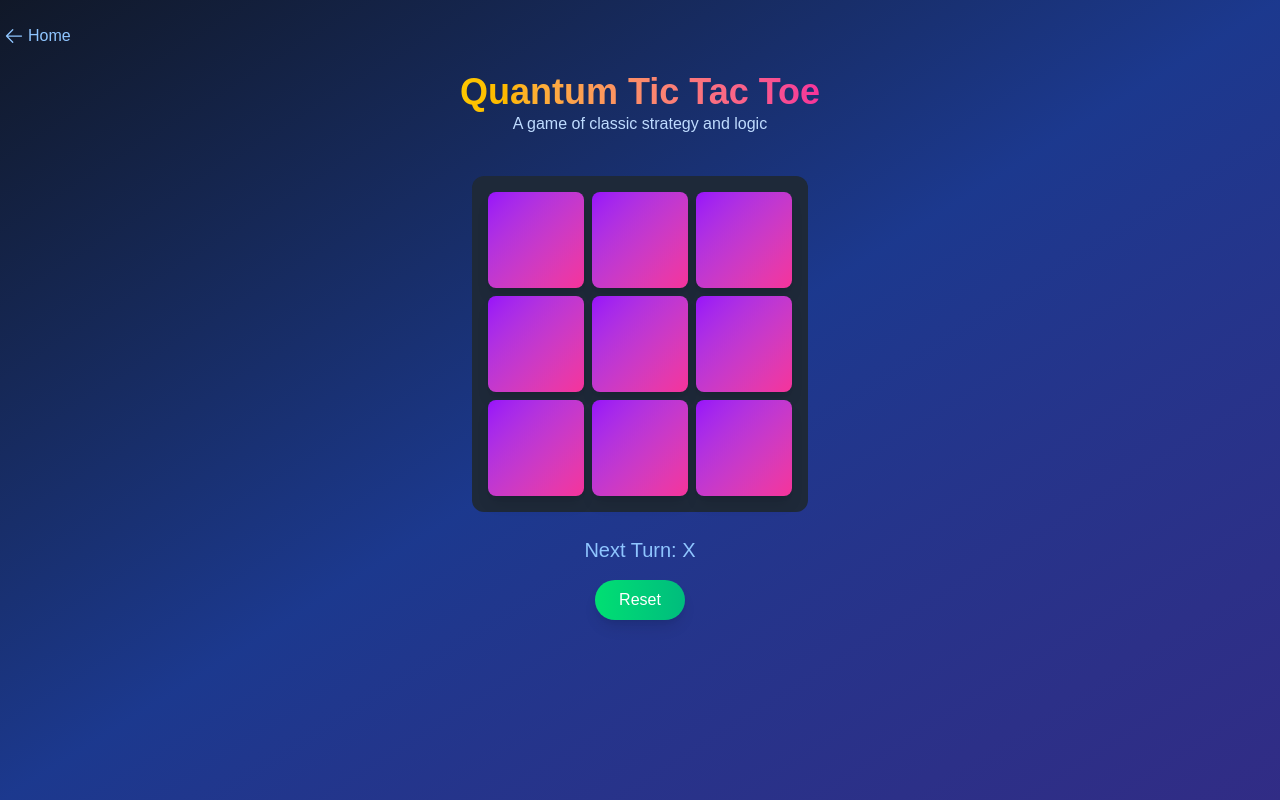
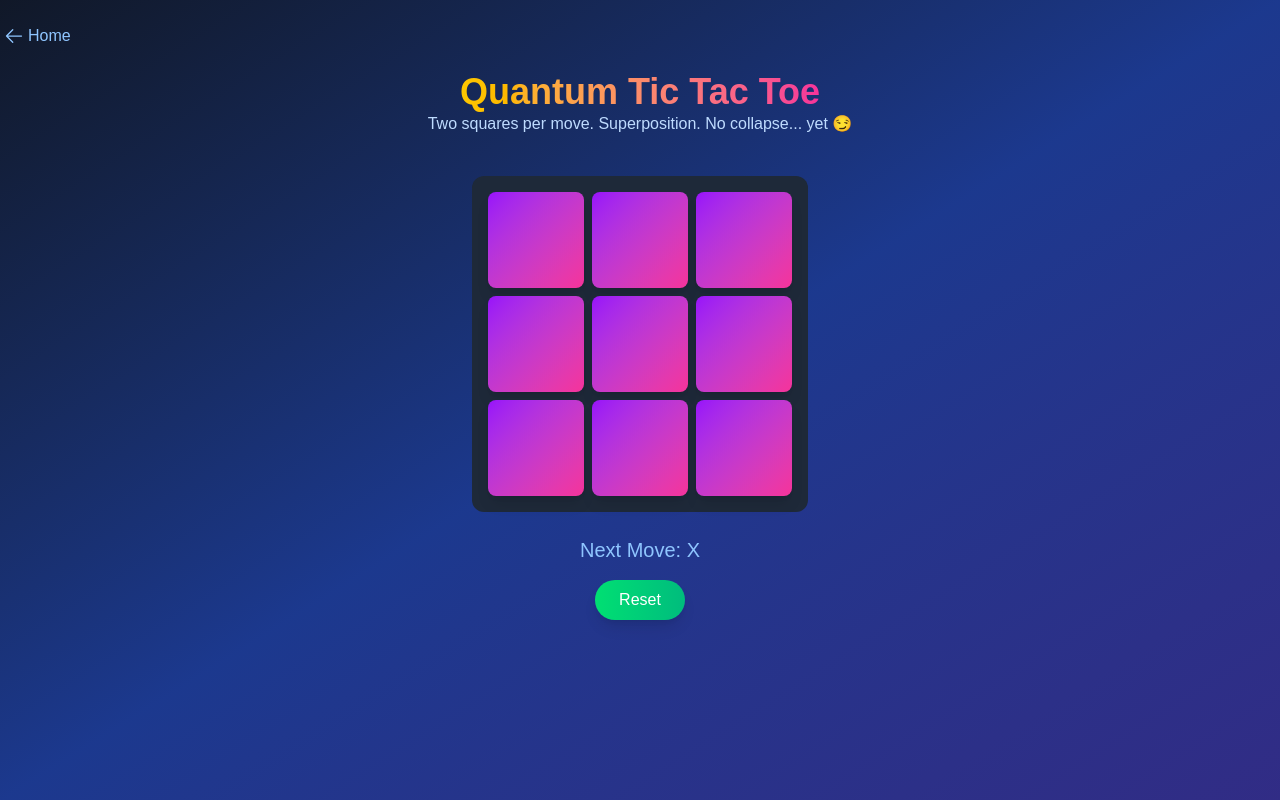
Before and after one commit to Altairian7/quantum_chess, a Next.js app: page /tic-tac-toe in a window 1280 px wide. Built offline with nearby package versions, Linux system fonts and the light colour scheme.

Commit message:
redid the tic tac toe with quantum functionality

```diff
--- a/app/tic-tac-toe/page.tsx
+++ b/app/tic-tac-toe/page.tsx
@@ -1,74 +1,97 @@
-// Quantum Tic Tac Toe
 "use client";
 import React, { useState } from 'react';
 import Link from 'next/link';
 
-const TicTacToe = () => {
-    const [board, setBoard] = useState(Array(9).fill(null));
+type Move = {
+  id: number;
+  player: 'X' | 'O';
+  cells: number[];
+};
+
+const QuantumTicTacToe = () => {
+  const [moves, setMoves] = useState<Move[]>([]);
+  const [selected, setSelected] = useState<number[]>([]);
   const [isXNext, setIsXNext] = useState(true);
-    const winner = calculateWinner(board);
+  const [moveId, setMoveId] = useState(1);
 
   const handleClick = (index: number) => {
-        if (board[index] || winner) return;
-        const newBoard = [...board];
-        newBoard[index] = isXNext ? 'X' : 'O';
-        setBoard(newBoard);
+    if (selected.includes(index)) return;
+
+    // check if already used by another move
+    if (moves.some(move => move.cells.includes(index))) return;
+
+    const newSelection = [...selected, index];
+    setSelected(newSelection);
+
+    if (newSelection.length === 2) {
+      const newMove: Move = {
+        id: moveId,
+        player: isXNext ? 'X' : 'O',
+        cells: newSelection,
+      };
+      setMoves([...moves, newMove]);
+      setSelected([]);
       setIsXNext(!isXNext);
+      setMoveId(moveId + 1);
+    }
+  };
+
+  const getCellText = (index: number) => {
+    for (let move of moves) {
+      if (move.cells.includes(index)) {
+        return `${move.player}${move.id}`;
+      }
+    }
+    if (selected.includes(index)) {
+      return isXNext ? `X?` : `O?`;
+    }
+    return '';
   };
 
   const resetGame = () => {
-        setBoard(Array(9).fill(null));
+    setMoves([]);
+    setSelected([]);
     setIsXNext(true);
+    setMoveId(1);
   };
-
-    function calculateWinner(squares: string[] | null[]) {
-        const lines = [
-            [0, 1, 2], [3, 4, 5], [6, 7, 8],
-            [0, 3, 6], [1, 4, 7], [2, 5, 8],
-            [0, 4, 8], [2, 4, 6]
-        ];
-        for (let line of lines) {
-            const [a, b, c] = line;
-            if (squares[a] && squares[a] === squares[b] && squares[a] === squares[c]) {
-                return squares[a];
-            }
-        }
-        return null;
-    }
 
   return (
     <div className="flex flex-col items-center min-h-screen bg-gradient-to-br from-gray-900 via-blue-900 to-indigo-900 text-white p-6 overflow-hidden">
       <Link href="/" className="absolute left-1 flex items-center text-blue-300 hover:text-blue-200 transition">
-                <svg xmlns="http://www.w3.org/2000/svg" fill="none" viewBox="0 0 24 24" strokeWidth={1.5} stroke="currentColor" className="w-5 h-5 mr-1">
+        <svg xmlns="http://www.w3.org/2000/svg" className="w-5 h-5 mr-1" viewBox="0 0 24 24" stroke="currentColor" strokeWidth={1.5} fill="none">
           <path strokeLinecap="round" strokeLinejoin="round" d="M10.5 19.5L3 12m0 0l7.5-7.5M3 12h18" />
         </svg>
         Home
       </Link>
-            <h1 className="text-4xl font-bold mt-12 text-transparent bg-clip-text bg-gradient-to-r from-yellow-400 to-pink-500">Quantum Tic Tac Toe</h1>
-            <p className="text-blue-200 mb-4">A game of classic strategy and logic</p>
+      <h1 className="text-4xl font-bold mt-12 text-transparent bg-clip-text bg-gradient-to-r from-yellow-400 to-pink-500">
+        Quantum Tic Tac Toe
+      </h1>
+      <p className="text-blue-200 mb-4">Two squares per move. Superposition. No collapse... yet 😏</p>
+
       <div className="grid grid-cols-3 gap-2 bg-gray-800 p-4 rounded-xl mt-6">
-                {board.map((val, index) => (
+        {Array(9).fill(null).map((_, index) => (
           <button
             key={index}
             onClick={() => handleClick(index)}
-                        className="w-24 h-24 bg-gradient-to-br from-purple-600 to-pink-500 rounded-lg shadow-lg text-3xl font-bold hover:scale-105 transition-all"
+            className={`w-24 h-24 bg-gradient-to-br from-purple-600 to-pink-500 rounded-lg shadow-lg text-2xl font-bold hover:scale-105 transition-all`}
           >
-                        {val}
+            {getCellText(index)}
           </button>
         ))}
       </div>
-            <div className="mt-6">
-                {winner ? (
-                    <div className="text-2xl text-green-400">🎉 {winner} Wins!</div>
-                ) : board.every(Boolean) ? (
-                    <div className="text-2xl text-yellow-400">It's a Draw!</div>
-                ) : (
-                    <div className="text-xl text-blue-300">Next Turn: {isXNext ? 'X' : 'O'}</div>
-                )}
+
+      <div className="mt-6 text-xl text-blue-300">
+        Next Move: {isXNext ? 'X' : 'O'} {selected.length === 1 ? '(Choose 1 more square)' : ''}
       </div>
-            <button onClick={resetGame} className="mt-4 px-6 py-2 bg-gradient-to-r from-green-400 to-emerald-500 rounded-full text-white shadow-lg hover:scale-105 transition">Reset</button>
+
+      <button
+        onClick={resetGame}
+        className="mt-4 px-6 py-2 bg-gradient-to-r from-green-400 to-emerald-500 rounded-full text-white shadow-lg hover:scale-105 transition"
+      >
+        Reset
+      </button>
     </div>
   );
 };
 
-export default TicTacToe;
+export default QuantumTicTacToe;
```
Lines whose indentation alone changed are shown as unchanged.
